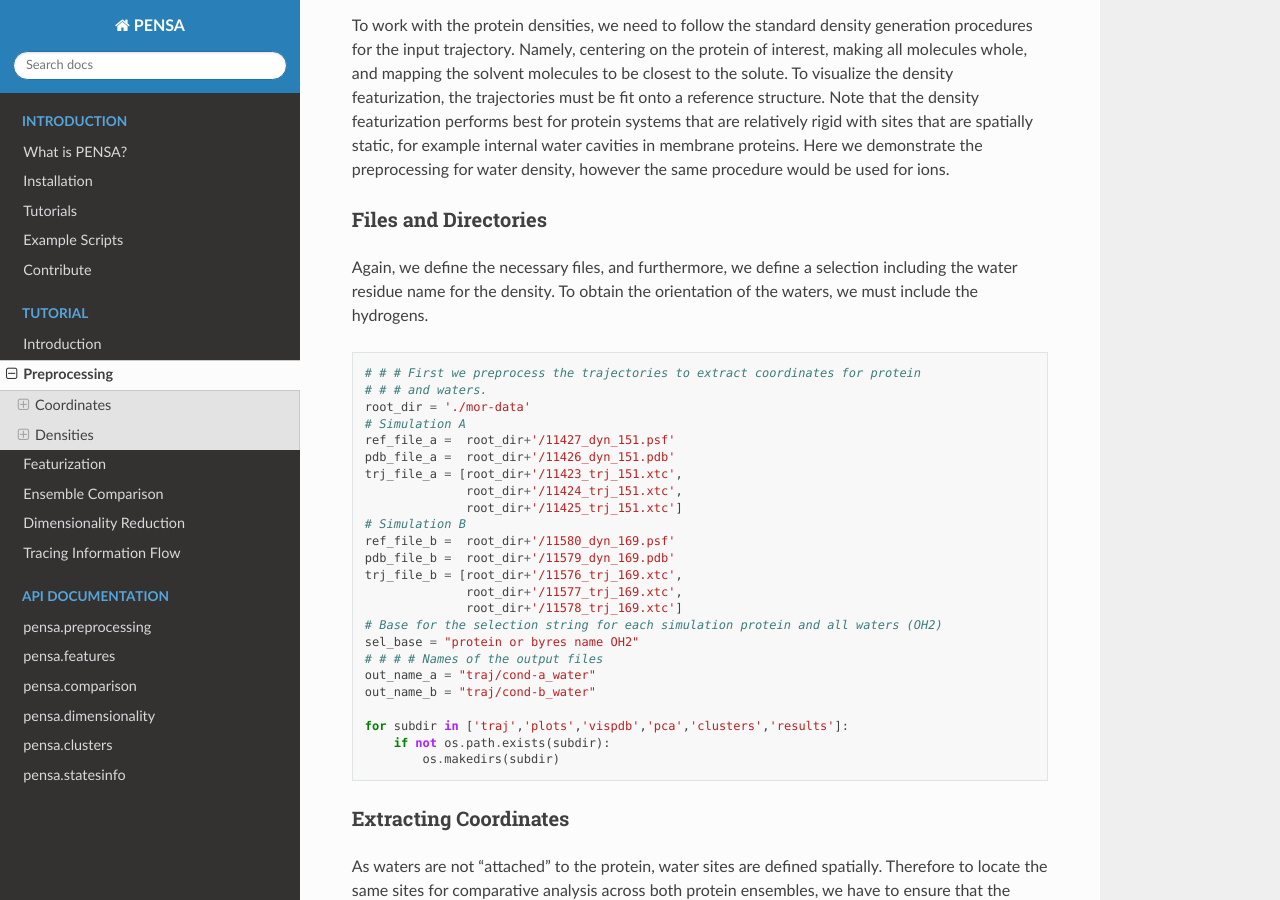
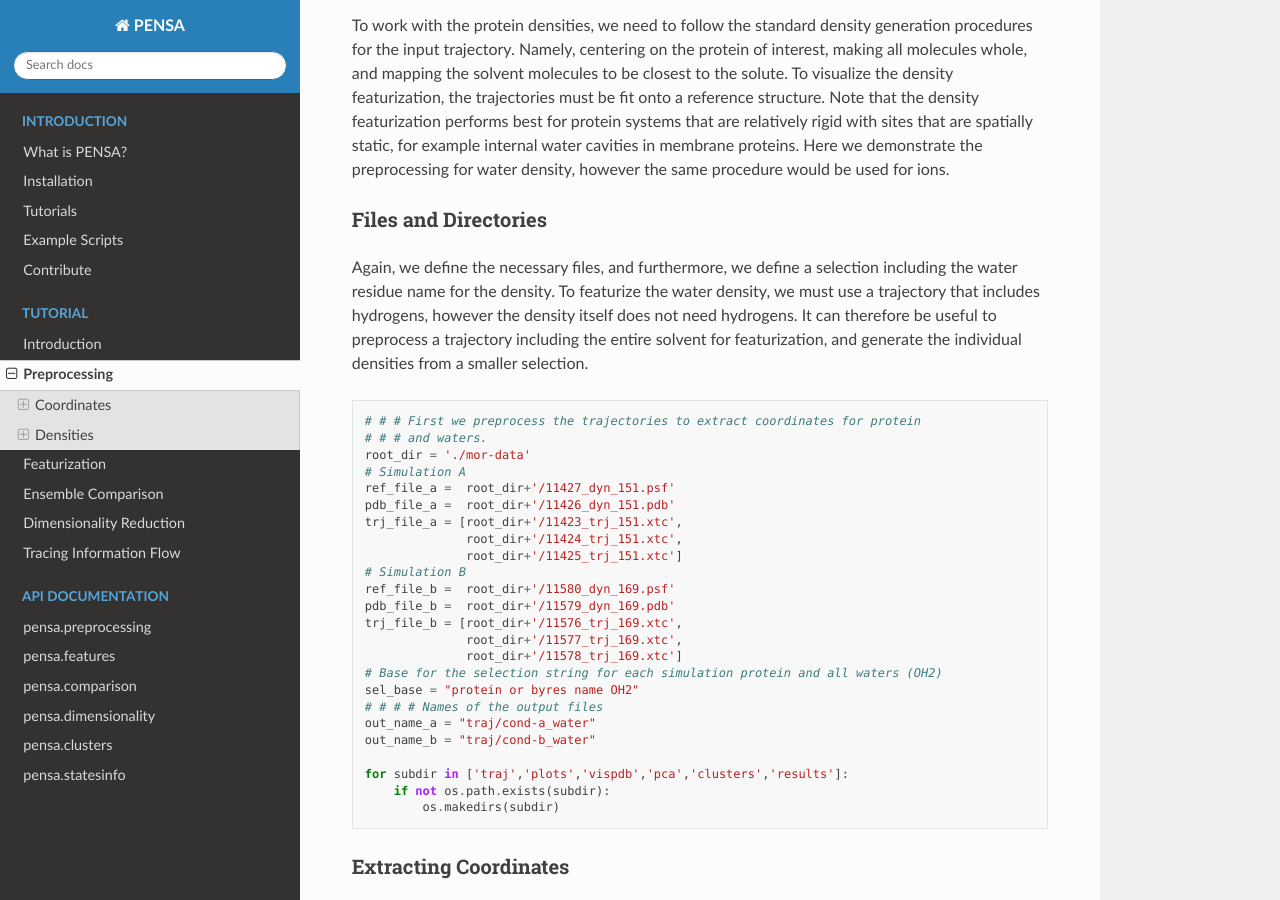
Before and after one commit to drorlab/pensa, a Sphinx documentation site: the page built from docs/tut-2-preprocessing.rst, in a window 1280 px wide and 900 px high, scrolled down 2689 px. Built offline with Sphinx 7.4.7 and the Read the Docs theme 2.0.0, drawn with Linux system fonts in a browser that asks for light colours.

Commit message:
Updating density preprocessing tutorial

```diff
--- a/docs/tut-2-preprocessing.rst
+++ b/docs/tut-2-preprocessing.rst
@@ -163,8 +163,11 @@ Files and Directories
 ---------------------
 
 Again, we define the necessary files, and furthermore, we define a selection
-including the water residue name for the density. To obtain the orientation of
-the waters, we must include the hydrogens.
+including the water residue name for the density. To featurize the water density,
+we must use a trajectory that includes hydrogens, however the density itself
+does not need hydrogens. It can therefore be useful to preprocess a trajectory
+including the entire solvent for featurization, and generate the individual
+densities from a smaller selection.
 
 
 .. code:: python
```
